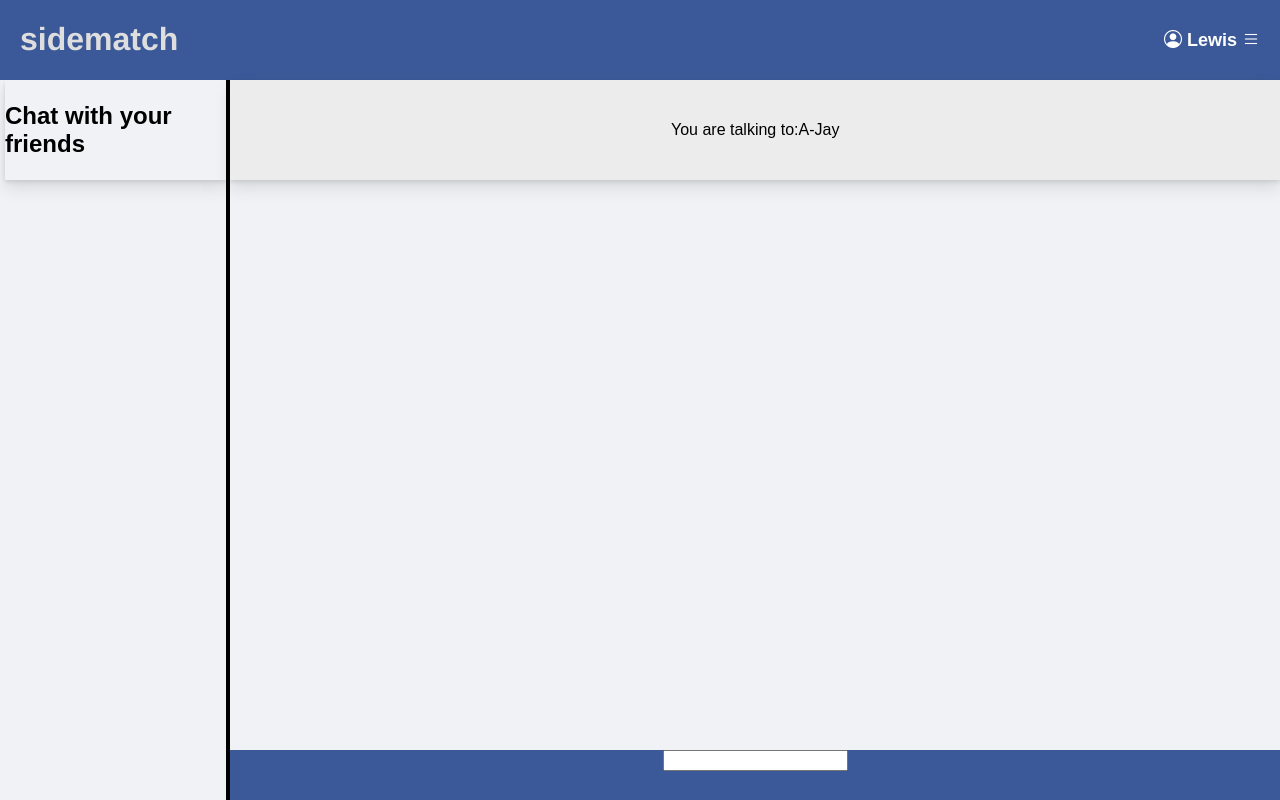
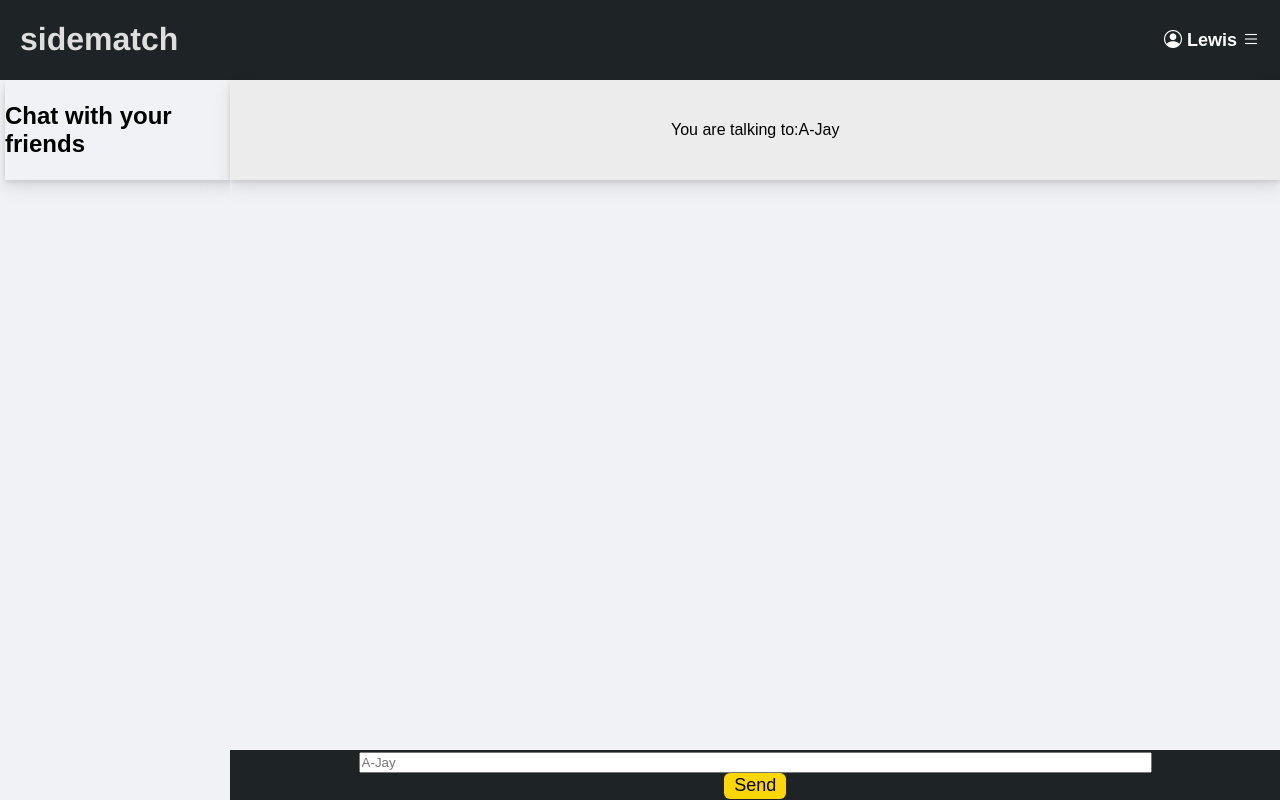
Before and after one commit to edwardhughes06/Facebook_Flask, a Flask app: page /chat/574 in a window 1280 px wide. Run offline with Flask 2, Linux system fonts and the light colour scheme; a user stored in the database is signed in; data comes from the database, SQL or seed files in the repository; both versions use the stored data as it was after the commit; some libraries are stand-ins or nearby versions.

Commit message:
new colour scheme (tempory hopefully)

```diff
--- a/main.py
+++ b/main.py
@@ -5,9 +5,10 @@ from flask_wtf import FlaskForm
 from wtforms import StringField, PasswordField, BooleanField, SelectField
 from wtforms.validators import InputRequired, Email, Length
 from flask_sqlalchemy import SQLAlchemy
-from sqlalchemy import or_
+from sqlalchemy import or_,and_, func, DateTime
 from sqlalchemy.sql import func
 
+import datetime
 import sqlite3
 from sqlitemodel import Model, Database
 from werkzeug.security import generate_password_hash, check_password_hash
@@ -20,7 +21,7 @@ import csv
 import random
 
 app = Flask(__name__)
-app.config['SECRET'] = 'Mattisthebestprogrammerintheworld!'
+app.config['SECRET_KEY'] = 'Mattisthebestprogrammerintheworld!'
 app.config['SQLALCHEMY_DATABASE_URI'] = 'sqlite:///user_database.db'
 
 Bootstrap(app)
@@ -54,6 +55,14 @@ class Friendships(db.Model):
     id = db.Column(db.Integer, primary_key=True)
     userId = db.Column(db.Integer)
     friend = db.Column(db.Integer)
+
+class ChatLog(db.Model):
+	__tablename__ = "ChatLog"
+	id = db.Column(db.Integer, primary_key=True)
+	sender_id = db.Column(db.Integer)
+	reciever_id = db.Column(db.Integer)
+	message_text = db.Column(db.String(160))
+	date_sent = db.Column(DateTime(timezone=False), server_default=func.now())
 
 
 def get_user_details_list(list_of_ids):
@@ -125,13 +134,35 @@ def remove_friend(user_id, friend_id):
 
 def return_search_results_friends(search_entry):
     friend_search = User.query.filter(
-        or_(User.username == search_entry,
-            User.first_name == search_entry)).all()
+        or_(func.lower(User.username) == func.lower(search_entry),
+            func.lower(User.first_name) == func.lower(search_entry))).all()
     results_list = []
     for results in friend_search:
         appendIfNotIn(results_list, results.id)
     return get_user_details_list(results_list), results_list
 
+def get_chatlog(senderId, recieverId):
+	sent_messages = []
+	received_messages = []
+	all_chats = ChatLog.query.where(
+		(ChatLog.sender_id==int(senderId)) & (ChatLog.reciever_id==int(recieverId)) | (ChatLog.sender_id==int(recieverId)) & (ChatLog.reciever_id==int(senderId)) ).all()
+	for message in all_chats:
+		print(message.sender_id,message.reciever_id)
+		if message.sender_id == int(senderId) and message.reciever_id == int(recieverId):
+			sent_messages.append(message.message_text)
+
+		if message.sender_id == int(recieverId) and message.reciever_id == int(senderId):
+			received_messages.append(message.message_text)
+
+	print("messages",sent_messages, received_messages)
+	return sent_messages , received_messages, all_chats
+
+def send_message(sender_id, reciever_id,message):
+	print(sender_id, reciever_id,message)
+	new_message = ChatLog(sender_id=sender_id,reciever_id=reciever_id,message_text=message, date_sent=func.now())
+	print(new_message)
+	db.session.add(new_message)
+	db.session.commit()
 
 @login_manager.user_loader
 def load_user(user_id):
@@ -164,7 +195,8 @@ class RegisterForm(FlaskForm):
     password = PasswordField(
         '', validators=[InputRequired(),
                         Length(min=8, max=80)])
-
+class SendMessage(FlaskForm):
+	message_input = StringField('', validators=[InputRequired(),Length(min=1,max=160)])
 
 colour_options = [
     "Red", "Orange", "Yellow", "Green", "Blue", "Indigo", "Violet"
@@ -290,18 +322,28 @@ def user_setup():
                            name=current_user.username,
                            first_name=current_user.first_name,
                            form=form)
-
+@login_required
 @app.route('/chat/', methods=['GET', 'POST'])
 @app.route('/chat/<friend_id>', methods=['GET', 'POST'])
 def chat(friend_id=None):
+	user_id = current_user.get_id()
+	print(user_id)
+	form = SendMessage()
 	friend_details = None
 	friend_name = None
+	all_chats=None
+	sent_messages, received_messages = [], []
 	friend_list, friend_details_list = get_friend_list(current_user.get_id())
 	if friend_id:
 		friend_details = User.query.filter_by(id=friend_id).first()
 		friend_name=friend_details.first_name
+		if form.validate_on_submit():
+			send_message(sender_id=current_user.get_id(), reciever_id=friend_id,message=form.message_input.data)
+		sent_messages, received_messages,all_chats = get_chatlog(current_user.get_id(), friend_id)
 
-	return render_template('chat.html',friend_name=friend_name,friend_id=friend_id, friend_list=friend_list, friend_details_list=friend_details_list, first_name=current_user.first_name)
+
+
+	return render_template('chat.html',user_id=user_id,all_chats=all_chats, form=form,sent_messages=sent_messages,received_messages=received_messages,friend_name=friend_name,friend_id=friend_id, friend_list=friend_list, friend_details_list=friend_details_list, first_name=current_user.first_name)
 
 
 
--- a/pyproject.toml
+++ b/pyproject.toml
@@ -15,6 +15,7 @@ Flask-Bootstrap = "^3.3.7"
 email-validator = "^1.3.0"
 sqlitemodel = "^0.1.3"
 Flask-Login = "^0.6.2"
+DateTime = "^4.7"
 
 [tool.poetry.dev-dependencies]
 python-lsp-server = {extras = ["yapf", "rope", "pyflakes"], version = "^1.5.0"}
--- a/static/css/styles.css
+++ b/static/css/styles.css
@@ -1,5 +1,6 @@
 header {
-	background-color: #3b5998;
+	/*background-color: #3b5998;*/
+	background-color: #1E2326;
 	color:#fff;
 	height: 80px;
 	display: flex;
@@ -490,10 +509,15 @@ button.dropdown-header:hover {
 }
 
 /* ALL CSS FOR CHAT MUST BE IN HERE */
-
+@use postcss-nested;
 :root {
 	--chat-app-height: calc(100vh - 80px);
 	--chat-app-sidebar-width:350px;
+	--send-bg: #0B93F6;
+  --send-color: white;
+  --receive-bg: #E5E5EA;
+  --receive-text: black;
+  --page-background: white;
 }
 
 .chat-page {
@@ -507,7 +531,7 @@ button.dropdown-header:hover {
 	width: 18%;
 	overflow-y: auto;
 	box-sizing:border-box;
-	border-right:solid black 4px;
+
 }
 .chat-main-panel {
 	display: inline-block;
@@ -578,11 +602,12 @@ div.chat-sidebar-friend-buttonr>div:nth-of-type(even) {
 }
 
 .chat-room>.top-bar{
+	margin-top:80px;
+	z-index:1;
 	position:absolute;
-	margin-top:80px;
 	top:0;
 	width:82%;
-	height:50px;
+	height:100px;
 	box-shadow: 0 2px 4px rgba(0, 0, 0, .1), 0 8px 16px rgba(0, 0, 0, .1);
 
 }
@@ -591,5 +616,102 @@ div.chat-sidebar-friend-buttonr>div:nth-of-type(even) {
 	bottom:0;
 	height:50px;
 	width:82%;
-	background: #3b5998;
+	background: #1E2326;
+	display:flex;
+	justify-content:center;
+	align-items:center;
+}
+.message-box{
+	width:100%
+}
+.send-message-button {
+	height:26px;
+	padding:2px 10px;
+	background:gold;
+	color: black;
+}
+.send-message-button:hover {
+	background:#b0a103;
+}
+.chat-input {
+	width:75%;
+	height:80%;
+	padding:1px;
+}
+/* Message bubbles etc */
+
+.message-container {
+	display:flex;
+	flex-direction:column;
+	z-index:0;
+	margin: 100px 10px;
+
+}
+
+:root {
+	--chat-app-height: calc(100vh - 80px);
+	--chat-app-sidebar-width:350px;
+	--send-bg: #0B93F6;
+  --send-color: white;
+  --receive-bg: #E5E5EA;
+  --receive-text: black;
+  --page-background: white;
+}
+
+p {
+  max-width: 255px;
+  word-wrap: break-word;
+  margin-bottom: 12px;
+  line-height: 24px;
+  position: relative;
+	padding: 10px 20px;
+  border-radius: 25px;
+
+  &:before, &:after {
+    content: "";
+		position: absolute;
+    bottom: 0;
+    height: 25px;
+  }
+}
+
+.message-delivered {
+	color: var(--send-color);
+	background: var(--send-bg);
+	align-self: flex-end;
+
+	&:before {
+		right: -7px;
+    width: 20px;
+    background-color: var(--send-bg);
+		border-bottom-left-radius: 16px 14px;
+	}
+
+	&:after {
+		right: -26px;
+    width: 26px;
+    background-color: var(--page-background);
+		border-bottom-left-radius: 10px;
+	}
+}
+.message-recieved {
+	background: var(--receive-bg);
+	color: black;
+  align-self: flex-start;
+
+	&:before {
+		left: -7px;
+    width: 20px;
+    background-color: var(--receive-bg);
+		border-bottom-right-radius: 16px 14px;
+	}
+
+	&:after {
+		left: -26px;
+    width: 26px;
+    background-color: var(--page-background);
+		border-bottom-right-radius: 10px;
+	}
+}
+
 /* END CHAT CSS */
--- a/templates/chat.html
+++ b/templates/chat.html
@@ -26,10 +26,30 @@
 	<div class="chat-room">
 		<div class="top-bar">You are talking to:{{friend_name}}</div>
 		<div class="message-container">
+			{% for chat in all_chats %}
+
+				{% if chat.sender_id |int == user_id|int %}
+
+					<p class="message-delivered">{{chat.message_text}}</p>
+
+				{% else %}
+
+					<p class="message-recieved">{{chat.message_text}}</p>
+
+				{% endif %}
+			{% endfor %}
 
 		</div>
 		<div class="chat-box">
-			<input typr="text">
+			<div class="message-box">
+				<form name="send-message"action="{{url_for('chat',friend_id=friend_id)}}" method='POST'>
+				{{ form.hidden_tag() }}
+
+					{{ wtf.form_field(form.message_input ,class="input chat-input", placeholder=friend_name)}}
+
+				<button class="send-message-button"type="submit">Send</button>
+				</form>
+			</div>
 		</div>
 	</div>
 	{% else %}
--- a/templates/dashboard.html
+++ b/templates/dashboard.html
@@ -95,7 +95,7 @@
 						  </div>
 					  {% endfor %}
 					<form name="add-friend-button" action="" method='POST'>
-						<input style="display:none"type="number" name="friend-id-input" value={{id_similar_list[x]}}>
+						<input style="display:none"type="number" name="friend-id-input" value={{search_ids[x]}}>
 						<button type="submit" class="add-button">Add Friend</button>
 					</form>
 					<a href="{{url_for('chat',friend_id=search_ids[x])}}"><i class="chaticon bi bi-chat"></i></a>
--- a/templates/login.html
+++ b/templates/login.html
@@ -27,7 +27,7 @@
 
   			</form>
   				<a href='/sign-up'>
-  					<button class="sign-up-button login">New user? Sign up</button>
+  					<button class="sign-up-button login text-black">New user? Sign up</button>
   				</a>
 			</div>
 
```
Also changed, not shown: other parts of static/css/styles.css (+27 -9 lines), user_database.db, user_databse.db (added), 2 other files.
